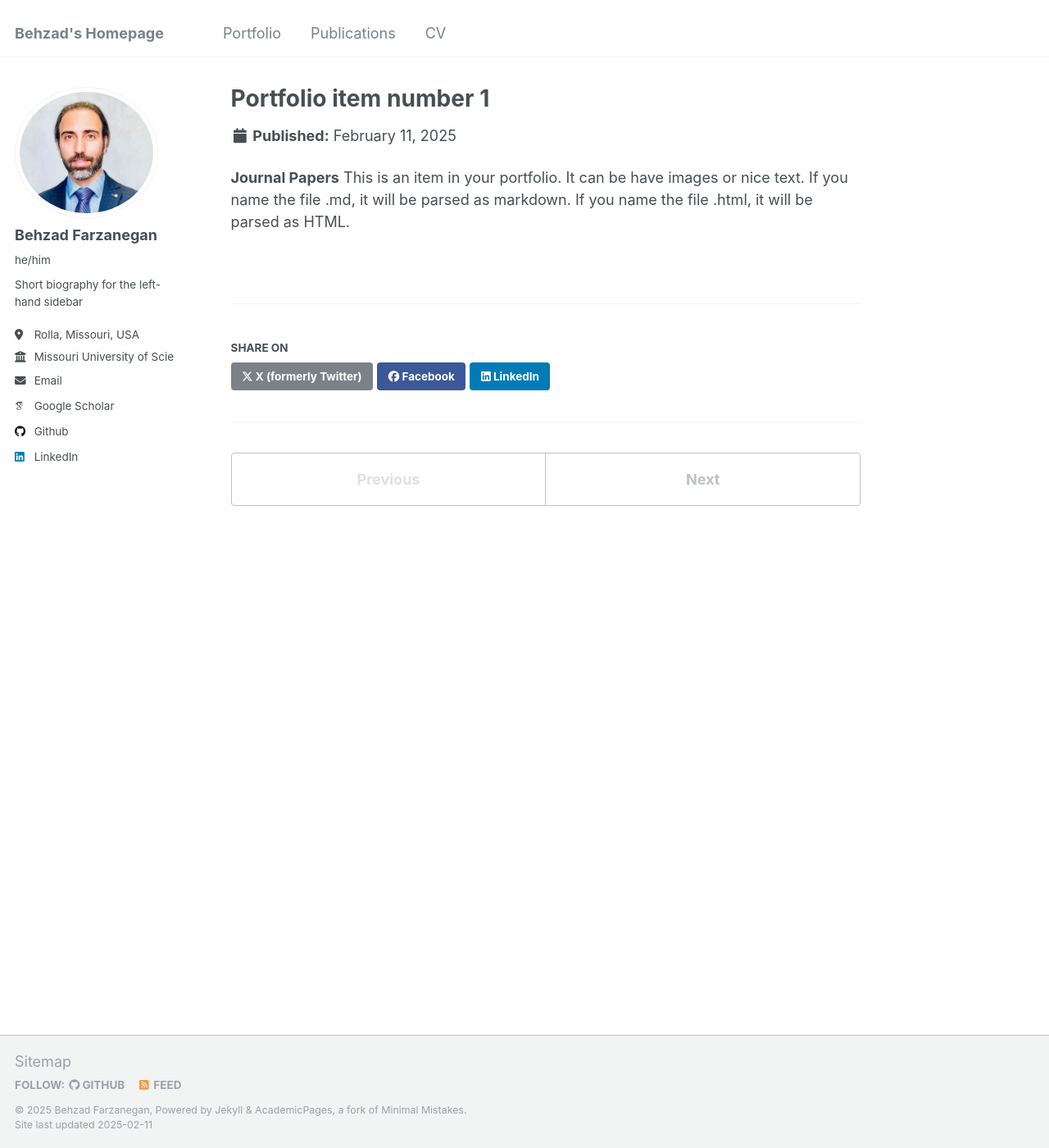
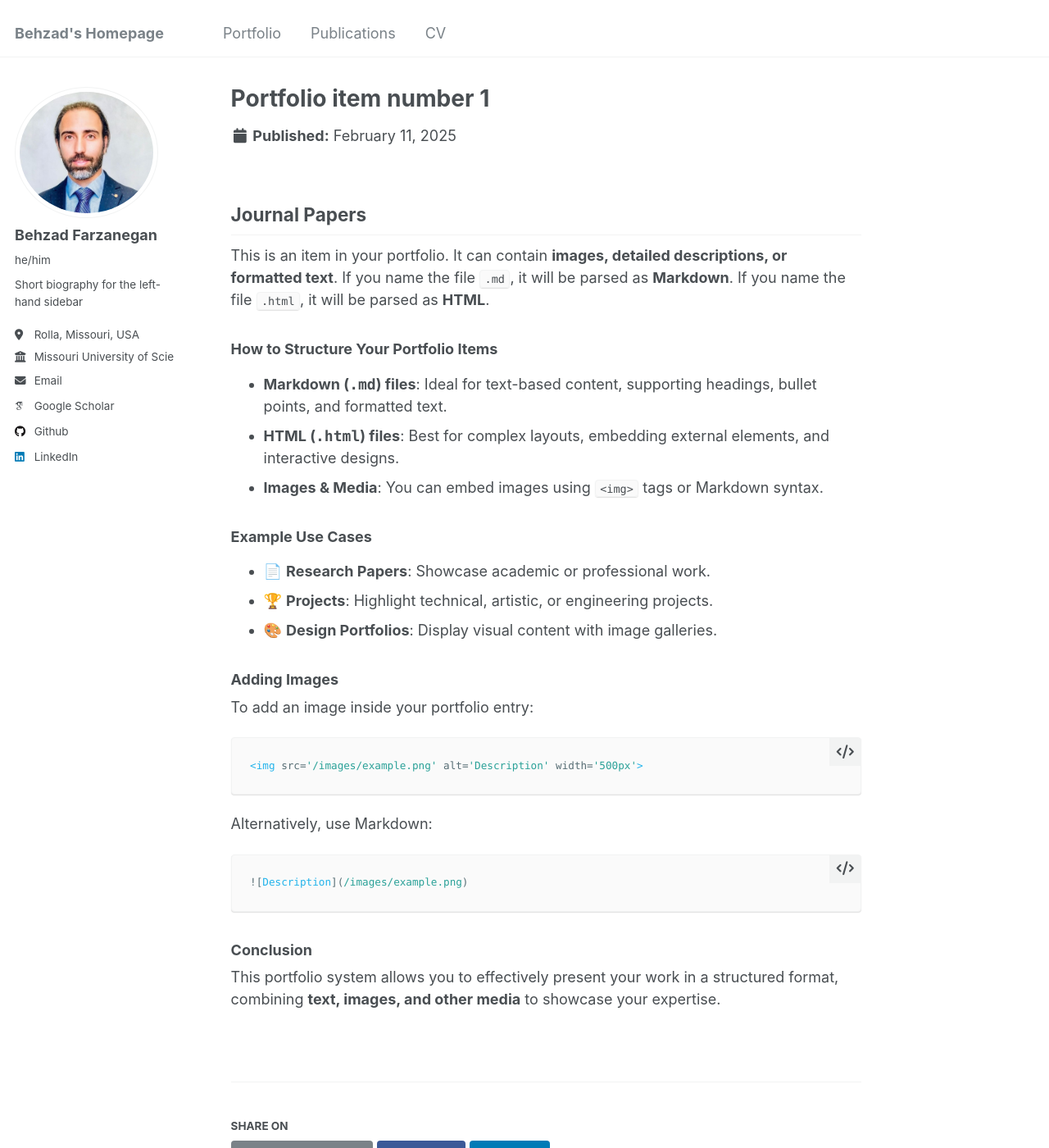
Before and after one commit to behzadfarzanegan/behzadfarzanegan.github.io, a Jekyll site: the page built from _portfolio/portfolio-1.md, in a window 1280 px wide and 1400 px high. Shown: the whole window at 82% size. Built offline with Jekyll 4.4.1, drawn with Linux system fonts in a browser that asks for light colours; some web fonts are replaced.

Commit message:
Update portfolio-1.md

````diff
--- a/_portfolio/portfolio-1.md
+++ b/_portfolio/portfolio-1.md
@@ -4,5 +4,29 @@ excerpt: "Short description of portfolio item number 1<br/><img src='/images/500
 collection: portfolio
 ---
 
-**Journal Papers**
-This is an item in your portfolio. It can be have images or nice text. If you name the file .md, it will be parsed as markdown. If you name the file .html, it will be parsed as HTML.
+## **Journal Papers**
+
+This is an item in your portfolio. It can contain **images, detailed descriptions, or formatted text**. If you name the file `.md`, it will be parsed as **Markdown**. If you name the file `.html`, it will be parsed as **HTML**.
+
+### **How to Structure Your Portfolio Items**
+- **Markdown (`.md`) files**: Ideal for text-based content, supporting headings, bullet points, and formatted text.
+- **HTML (`.html`) files**: Best for complex layouts, embedding external elements, and interactive designs.
+- **Images & Media**: You can embed images using `<img>` tags or Markdown syntax.
+
+### **Example Use Cases**
+- 📄 **Research Papers**: Showcase academic or professional work.
+- 🏆 **Projects**: Highlight technical, artistic, or engineering projects.
+- 🎨 **Design Portfolios**: Display visual content with image galleries.
+
+### **Adding Images**
+To add an image inside your portfolio entry:
+```html
+<img src='/images/example.png' alt='Description' width='500px'>
+```
+Alternatively, use Markdown:
+```markdown
+![Description](/images/example.png)
+```
+
+### **Conclusion**
+This portfolio system allows you to effectively present your work in a structured format, combining **text, images, and other media** to showcase your expertise.
````
